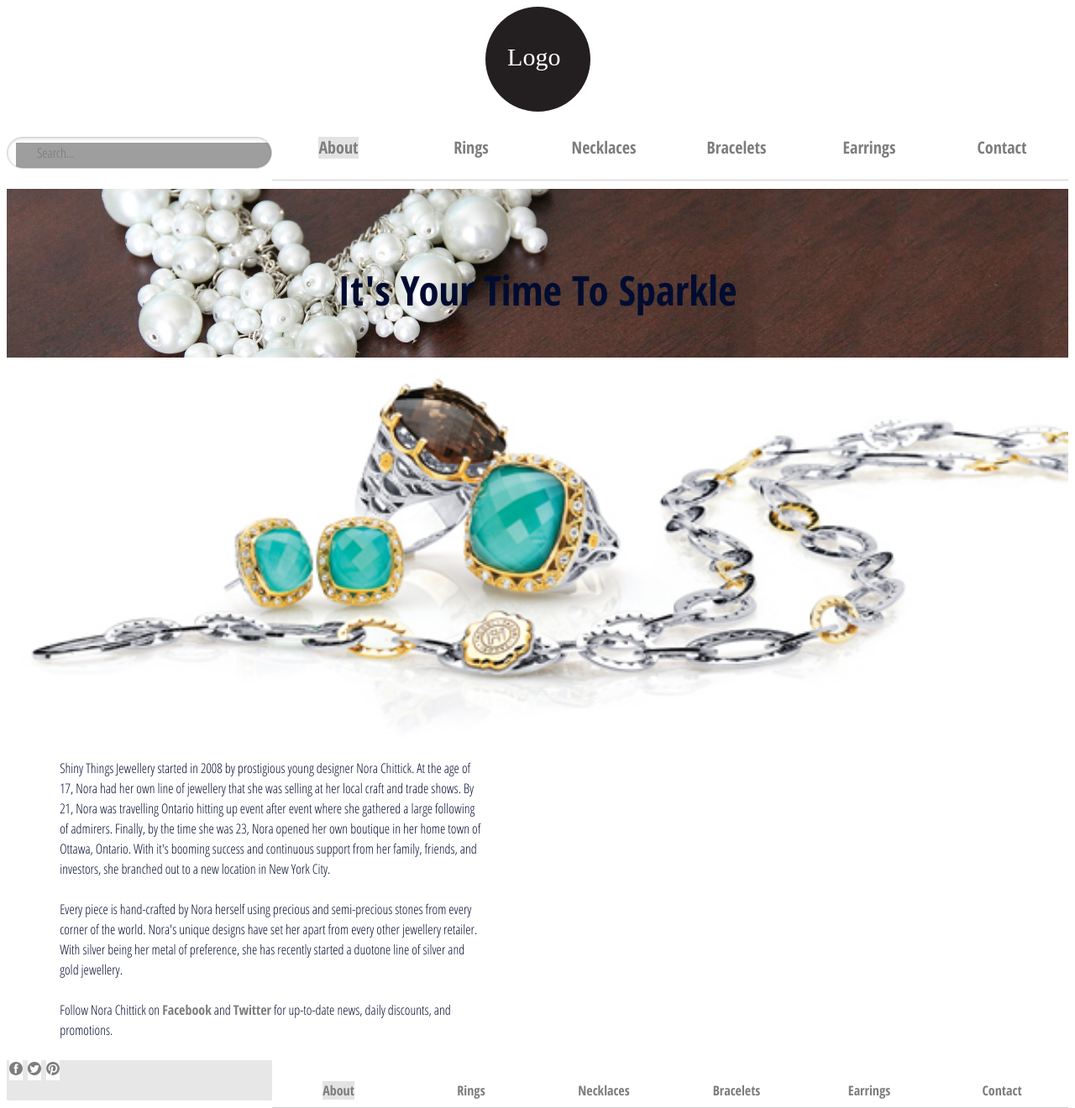
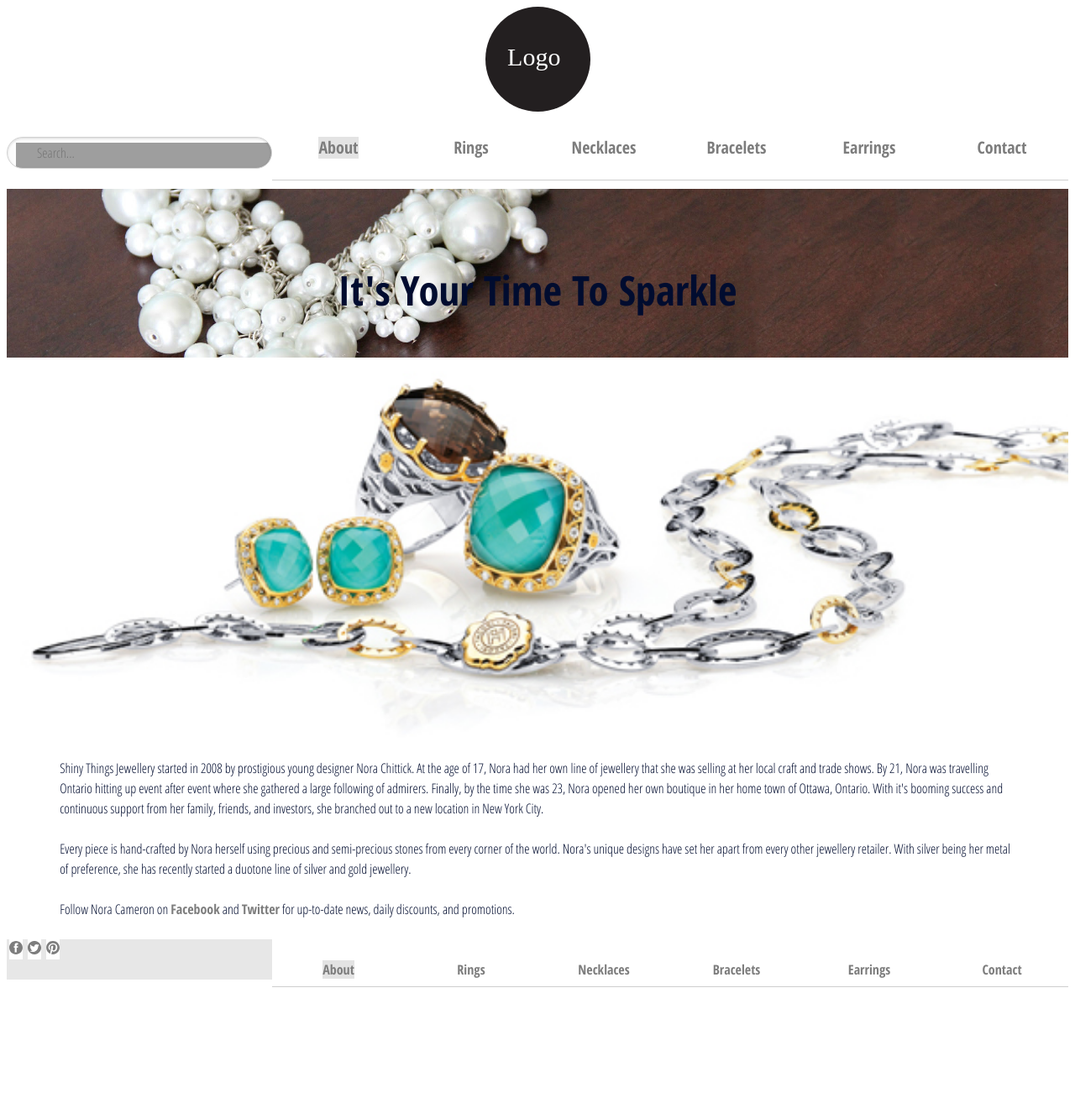
Before and after one commit to kaylaaraujo/ecommerce-website, a Jekyll site: the page built from about.html, in a window 1280 px wide. Shown: the whole page at 84% size. Built offline with Jekyll 4.4.1, drawn with Linux system fonts in a browser that asks for light colours; Markdown is read by kramdown in place of the engine named in the settings; after the commit the page ends 1176 px from its top, so only the background shows below that; grey boxes are pictures that could not be loaded.

Commit message:
added grid units

```diff
--- a/about.html
+++ b/about.html
@@ -7,9 +7,9 @@ meta: All about Nora Cameron and her journey to becoming successful as a jewelle
 ---
 <div>
 	<img src="images/tacori-fashion-silver.jpg" class="img-flex unit-s-1" alt="jewellery">
-	<p class="p-typo unit-s-1-2">Shiny Things Jewellery started in 2008 by prostigious young designer Nora Chittick. At the age of 17, Nora had her own line of jewellery that she was selling at her local craft and trade shows. By 21, Nora was travelling Ontario hitting up event after event where she gathered a large following of admirers. Finally, by the time she was 23, Nora opened her own boutique in her home town of Ottawa, Ontario. With it's booming success and continuous support from her family, friends, and investors, she branched out to a new location in New York City.</p>
+	<p class="p-typo unit-s-1 unit-m-1 unit-l-1-2">Shiny Things Jewellery started in 2008 by prostigious young designer Nora Chittick. At the age of 17, Nora had her own line of jewellery that she was selling at her local craft and trade shows. By 21, Nora was travelling Ontario hitting up event after event where she gathered a large following of admirers. Finally, by the time she was 23, Nora opened her own boutique in her home town of Ottawa, Ontario. With it's booming success and continuous support from her family, friends, and investors, she branched out to a new location in New York City.</p>
 
-	<p class="p-typo unit-s-1-2">Every piece is hand-crafted by Nora herself using precious and semi-precious stones from every corner of the world. Nora's unique designs have set her apart from every other jewellery retailer. With silver being her metal of preference, she has recently started a duotone line of silver and gold jewellery.</p>
+	<p class="p-typo unit-s-1 unit-m-1 unit-l-1-2">Every piece is hand-crafted by Nora herself using precious and semi-precious stones from every corner of the world. Nora's unique designs have set her apart from every other jewellery retailer. With silver being her metal of preference, she has recently started a duotone line of silver and gold jewellery.</p>
 
-	<p class="p-typo unit-s-1-2">Follow Nora Chittick on <a href="#"><strong>Facebook</strong></a> and <a href="#"><strong>Twitter</strong></a> for up-to-date news, daily discounts, and promotions.</p>
+	<p class="p-typo unit-s-1 unit-m-1 unit-l-1-2">Follow Nora Cameron on <a href="#"><strong>Facebook</strong></a> and <a href="#"><strong>Twitter</strong></a> for up-to-date news, daily discounts, and promotions.</p>
 </div>
```
